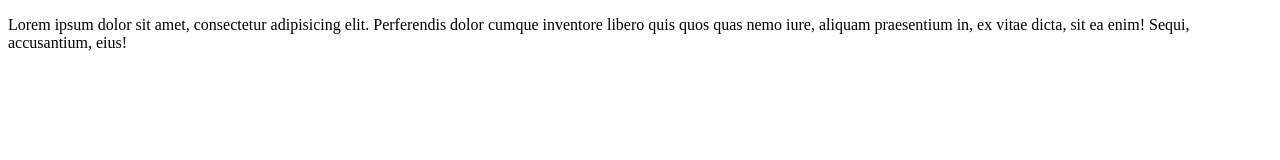
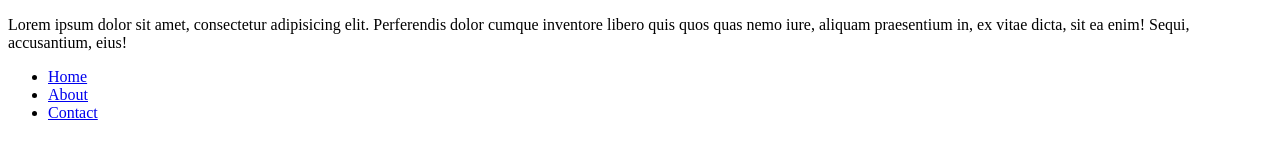
Before and after one commit to anais-do/week10, a plain HTML site: page story.html in a window 1280 px wide. Drawn offline with Linux system fonts and the light colour scheme.

Commit message:
added two new pages

```diff
--- a/story.html
+++ b/story.html
@@ -13,3 +13,11 @@
     Sequi, accusantium, eius!</p>
 </body>
 </html>
+
+<div class="container">
+ <ul class="nav justify-content-center">
+  <li class="nav-item"><a href="#" class="nav-link">Home</a></li>
+  <li class="nav-item"><a href="#" class="nav-link">About</a></li>
+  <li class="nav-item"><a href="#" class="nav-link">Contact</a></li>
+</ul>
+</div>
```
Also changed, not shown: contact.html (+8 -0 lines), index.html (+8 -0 lines), nav.html (added, +5 -0 lines).
